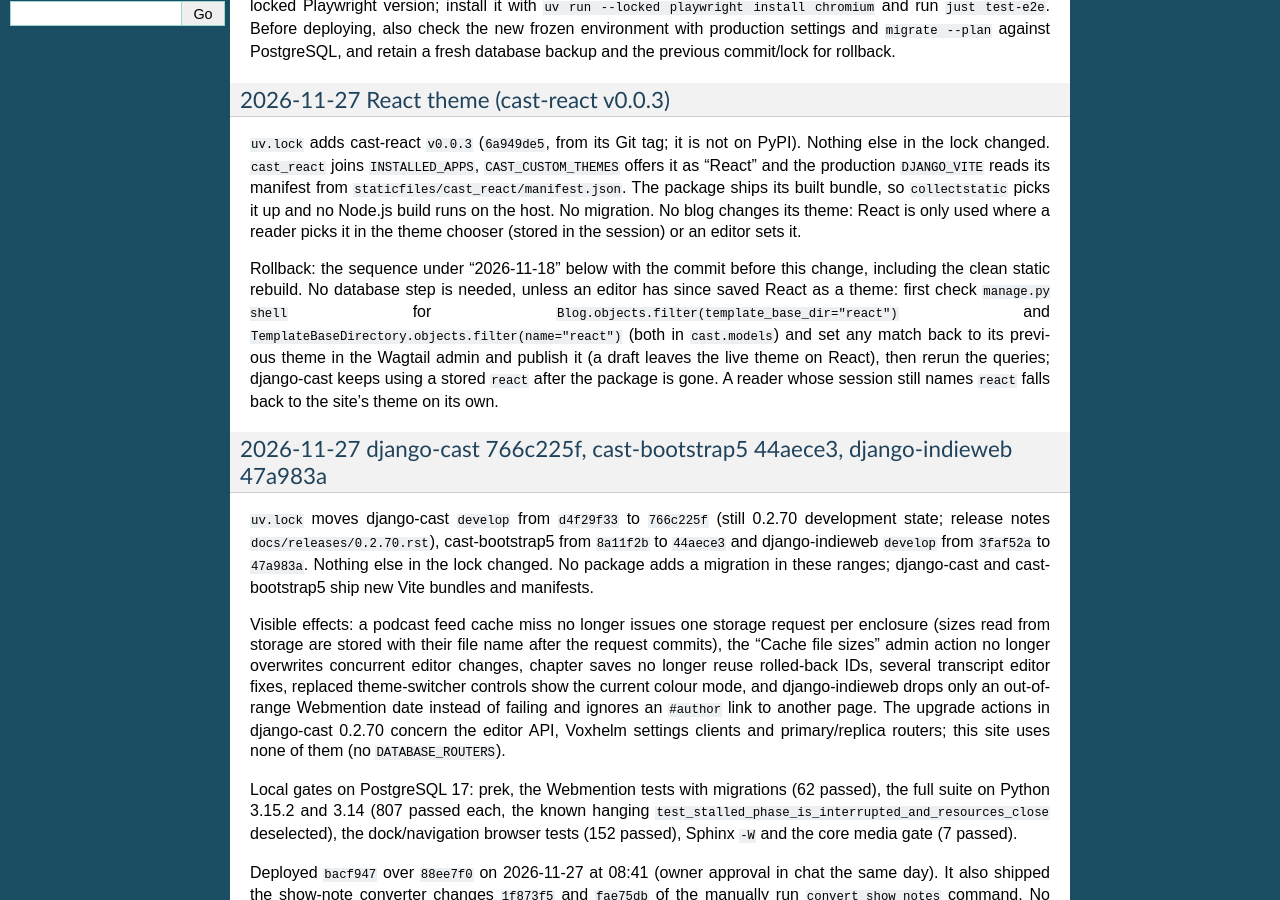
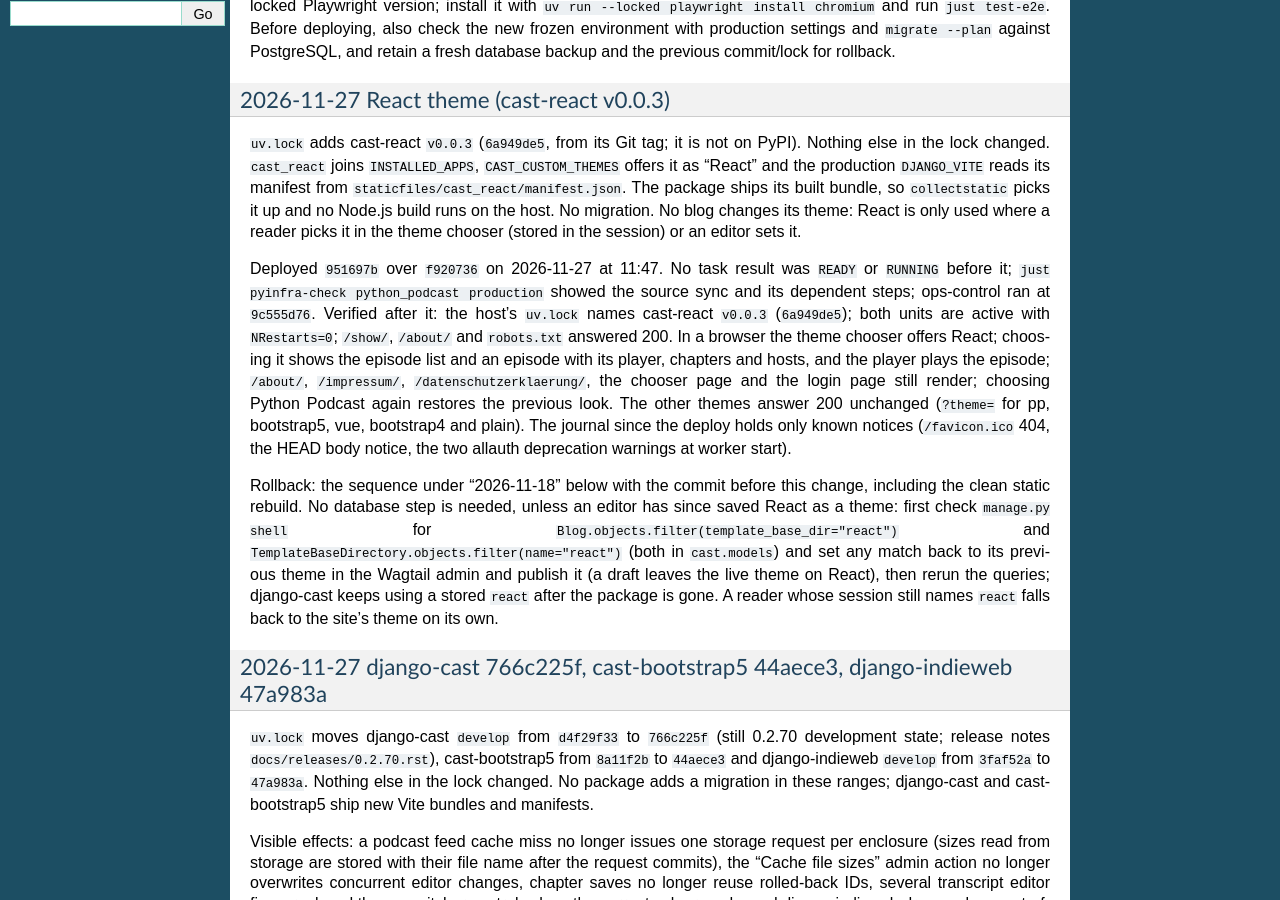
Before and after one commit to ephes/python-podcast, a Sphinx documentation site: the page built from docs/deploy.rst, in a window 1280 px wide and 900 px high, scrolled down 1323 px. Built offline with Sphinx 7.4.7, drawn with Linux system fonts in a browser that asks for light colours.

Commit message:
Record the React theme deploy in the deploy history

```diff
--- a/docs/deploy.rst
+++ b/docs/deploy.rst
@@ -86,6 +86,21 @@ production ``DJANGO_VITE`` reads its manifest from
 so ``collectstatic`` picks it up and no Node.js build runs on the host. No
 migration. No blog changes its theme: React is only used where a reader picks
 it in the theme chooser (stored in the session) or an editor sets it.
+
+Deployed ``951697b`` over ``f920736`` on 2026-11-27 at 11:47. No task result
+was ``READY`` or ``RUNNING`` before it; ``just pyinfra-check python_podcast
+production`` showed the source sync and its dependent steps; ops-control ran
+at ``9c555d76``. Verified after it: the host's ``uv.lock`` names cast-react
+``v0.0.3`` (``6a949de5``); both units are active with ``NRestarts=0``;
+``/show/``, ``/about/`` and ``robots.txt`` answered 200. In a browser the
+theme chooser offers React; choosing it shows the episode list and an episode
+with its player, chapters and hosts, and the player plays the episode;
+``/about/``, ``/impressum/``, ``/datenschutzerklaerung/``, the chooser page
+and the login page still render; choosing Python Podcast again restores the
+previous look. The other themes answer 200 unchanged (``?theme=`` for pp,
+bootstrap5, vue, bootstrap4 and plain). The journal since the deploy holds
+only known notices (``/favicon.ico`` 404, the HEAD body notice, the two
+allauth deprecation warnings at worker start).
 
 Rollback: the sequence under "2026-11-18" below with the commit before this
 change, including the clean static rebuild. No database step is needed,
```
